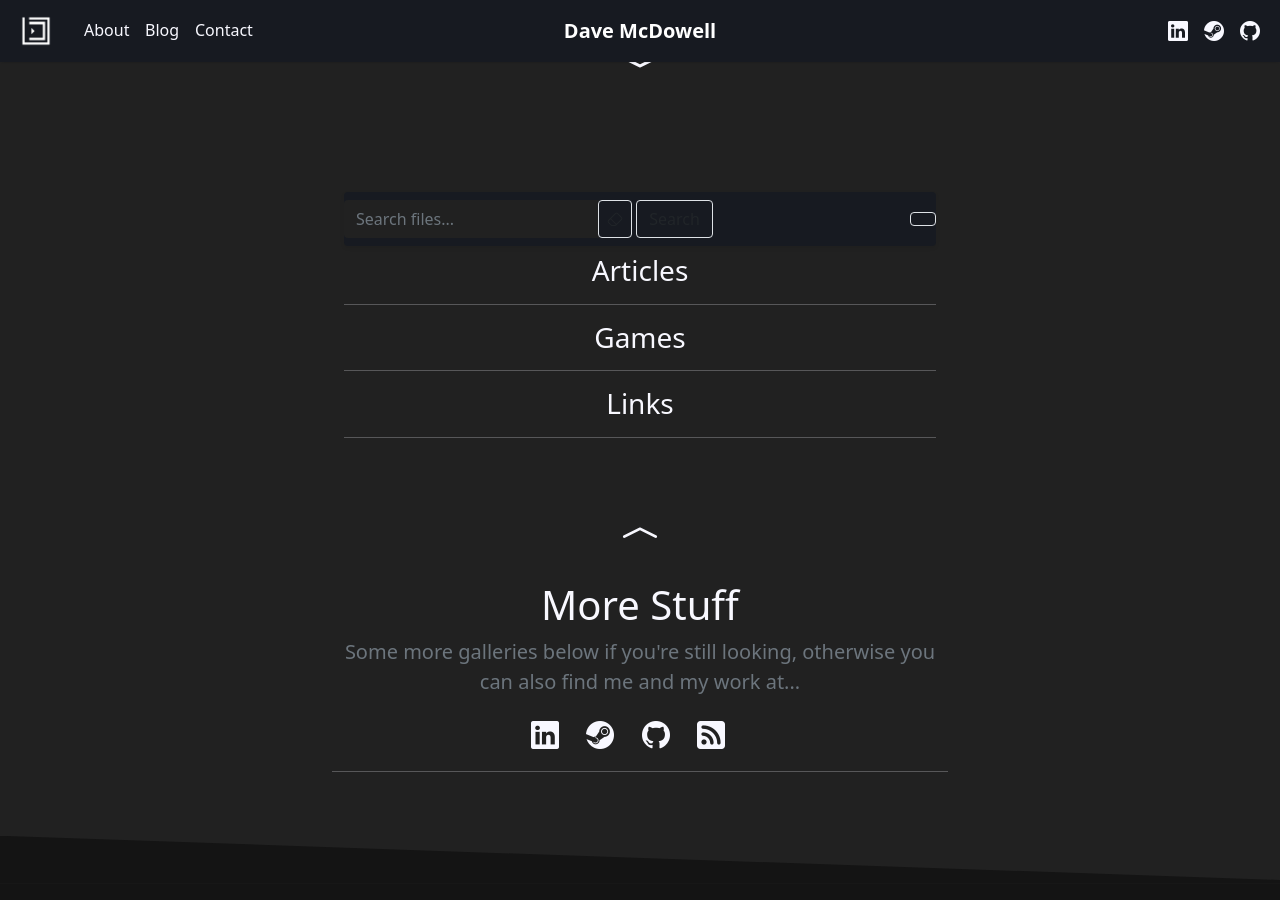
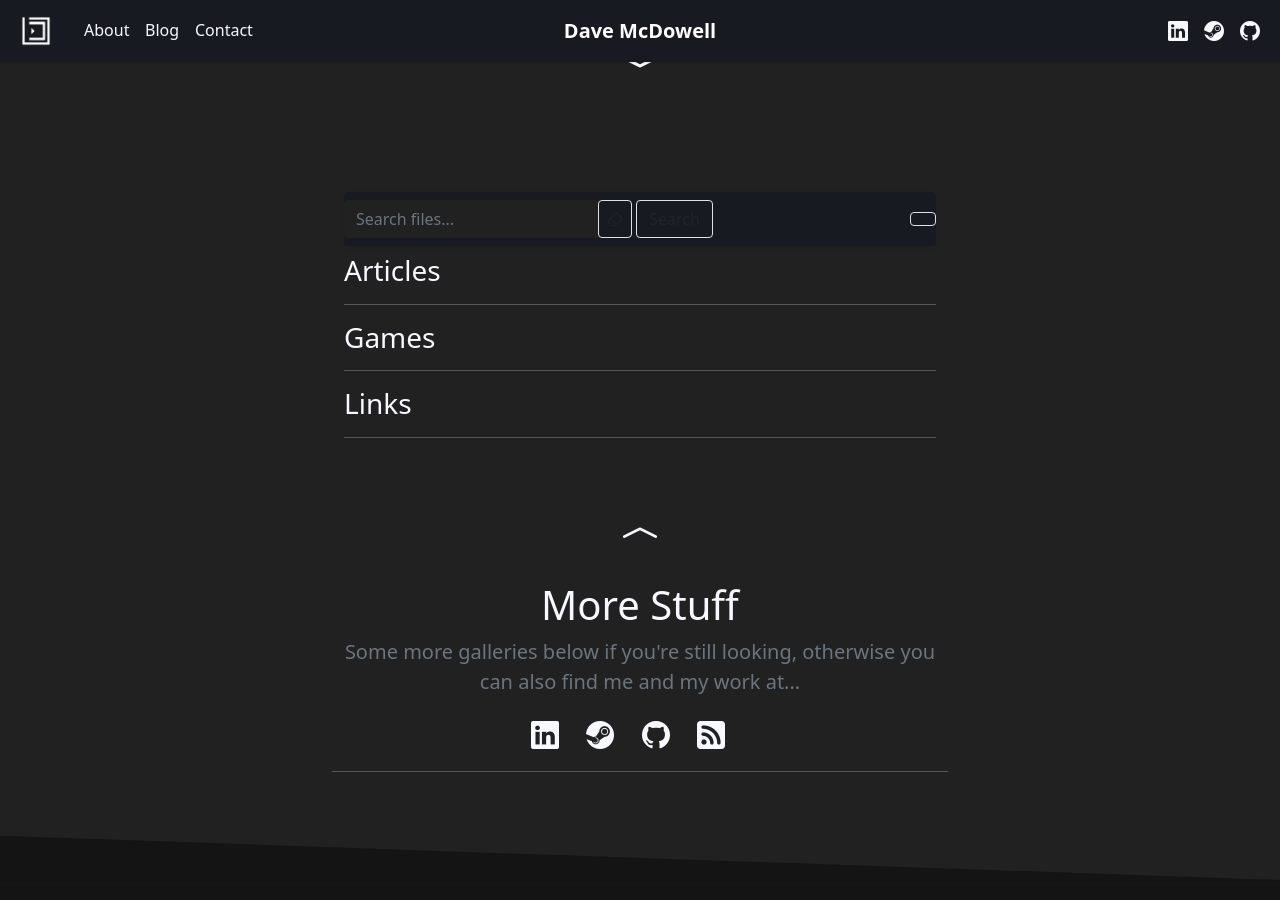
Before and after one commit to davemcdowell/portfolio, a Jekyll site: the page built from downloads.html, in a window 1280 px wide and 900 px high, scrolled down 789 px. Built offline with Jekyll 4.4.1, drawn with Linux system fonts in a browser that asks for light colours; nearby versions of some CDN libraries.

Commit message:
Update downloads.html

```diff
--- a/downloads.html
+++ b/downloads.html
@@ -18,7 +18,7 @@
                     <div class="input-group">
                       <input id="search-input" type="text" class="form-control border-right-0" placeholder="Search files..." aria-label="Search files..." aria-describedby="search-btn" autocomplete="off">
                       <div class="input-group-append">
-                        <button id="clear-search" class="btn border border-left-0 border-right-0 px-1" type="button"><span class="icon-bg-sm p-1 rounded-circle"><i class="bi bi-eraser"></i></span></button>
+                        <button id="clear-search" class="btn border border-left-0 border-right-0 px-1" type="button"><span class="icon-bg-sm p-1 rounded-circle"><i class="bi bi-eraser icon-1x"></i></span></button>
                         <button id="search-btn" class="btn border" type="button" data-ascending="true">Search</button>
                       </div>
                     </div>
@@ -26,7 +26,7 @@
                   <button id="sort-az" class="btn border" type="button"><i class="fa-solid fa-arrow-down-a-z fa-fw"></i></button>
               </nav>
               {%- for category in site.data.downloads.files -%}
-              <h3 class="text-center">{{ category.group }}</h3>
+              <h3>{{ category.group }}</h3>
               <hr>
                 {%- for item in category.items -%}
 
```
